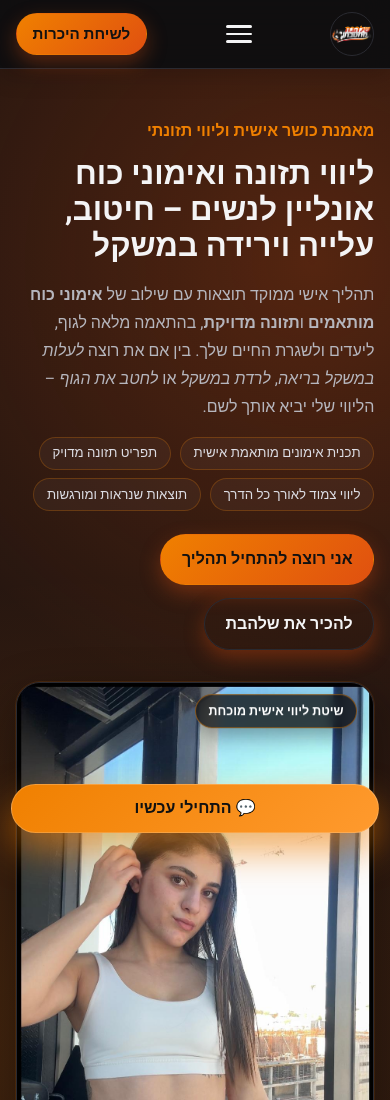
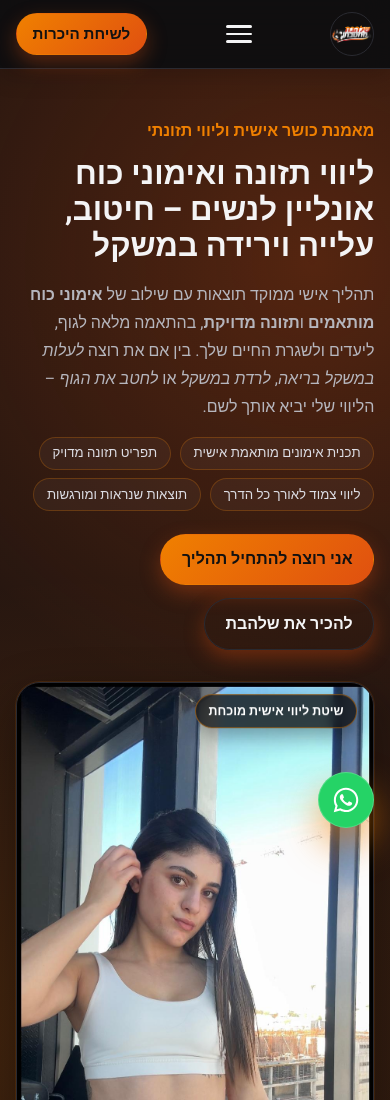
Before and after one commit to GothamSiteStudio/shalhevet-mehatevet, a plain HTML site: page index.html in a window 390 px wide. Shown: the top 1100 px of the page. Drawn offline with Linux system fonts and the light colour scheme.

Commit message:
Change mobile WhatsApp button to small icon at bottom-right

```diff
--- a/index.html
+++ b/index.html
@@ -963,7 +963,8 @@
 
     <!-- WhatsApp Float -->
     <a class="whatsapp-float" href="https://wa.me/972542213199" target="_blank" rel="noopener" aria-label="שלחי הודעה בוואטסאפ לשלהבת – מאמנת כושר אישית וליווי תזונתי">
-      💬 התחילי עכשיו
+      <span class="whatsapp-float-text">💬 התחילי עכשיו</span>
+      <svg class="whatsapp-float-icon" xmlns="http://www.w3.org/2000/svg" viewBox="0 0 448 512" width="28" height="28" fill="#fff"><path d="M380.9 97.1C339 55.1 283.2 32 223.9 32c-122.4 0-222 99.6-222 222 0 39.1 10.2 77.3 29.6 111L0 480l117.7-30.9c32.4 17.7 68.9 27 106.1 27h.1c122.3 0 224.1-99.6 224.1-222 0-59.3-25.2-115-67.1-157zm-157 341.6c-33.2 0-65.7-8.9-94-25.7l-6.7-4-69.8 18.3L72 359.2l-4.4-7c-18.5-29.4-28.2-63.3-28.2-98.2 0-101.7 82.8-184.5 184.6-184.5 49.3 0 95.6 19.2 130.4 54.1 34.8 34.9 56.2 81.2 56.1 130.5 0 101.8-84.9 184.6-186.6 184.6zm101.2-138.2c-5.5-2.8-32.8-16.2-37.9-18-5.1-1.9-8.8-2.8-12.5 2.8-3.7 5.6-14.3 18-17.6 21.8-3.2 3.7-6.5 4.2-12 1.4-32.6-16.3-54-29.1-75.5-66-5.7-9.8 5.7-9.1 16.3-30.3 1.8-3.7 .9-6.9-.5-9.7-1.4-2.8-12.5-30.1-17.1-41.2-4.5-10.8-9.1-9.3-12.5-9.5-3.2-.2-6.9-.2-10.6-.2-3.7 0-9.7 1.4-14.8 6.9-5.1 5.6-19.4 19-19.4 46.3 0 27.3 19.9 53.7 22.6 57.4 2.8 3.7 39.1 59.7 94.8 83.8 35.2 15.2 49 16.5 66.6 13.9 10.7-1.6 32.8-13.4 37.4-26.4 4.6-13 4.6-24.1 3.2-26.4-1.3-2.5-5-3.9-10.5-6.6z"/></svg>
     </a>
 
     <!-- Hamburger Menu JS -->
--- a/styles.css
+++ b/styles.css
@@ -646,6 +646,14 @@ p {
   border: 1px solid rgba(255, 255, 255, 0.2);
   box-shadow: 0 14px 30px rgba(224, 80, 16, 0.42);
   animation: pulseGlow 2.2s infinite;
+  text-decoration: none;
+  display: inline-flex;
+  align-items: center;
+  justify-content: center;
+}
+
+.whatsapp-float-icon {
+  display: none;
 }
 
 /* ───── Hamburger Menu ───── */
@@ -1050,10 +1058,27 @@ p {
   }
 
   .whatsapp-float {
-    left: 0.7rem;
-    right: 0.7rem;
-    bottom: 0.7rem;
+    left: auto;
+    right: 1rem;
+    bottom: 1rem;
     text-align: center;
+    width: 56px;
+    height: 56px;
+    padding: 0;
+    display: flex;
+    align-items: center;
+    justify-content: center;
+    border-radius: 50%;
+    background: #25D366;
+    box-shadow: 0 4px 14px rgba(37, 211, 102, 0.45);
+  }
+
+  .whatsapp-float-text {
+    display: none;
+  }
+
+  .whatsapp-float-icon {
+    display: block;
   }
 
   .gallery-grid {
```
